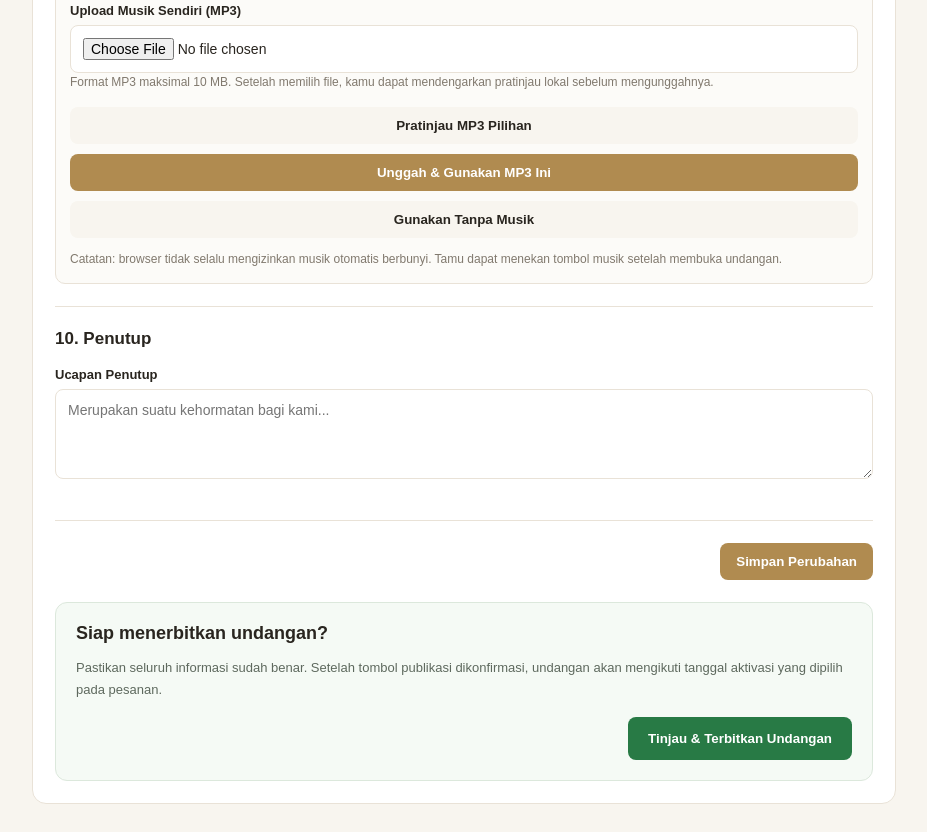
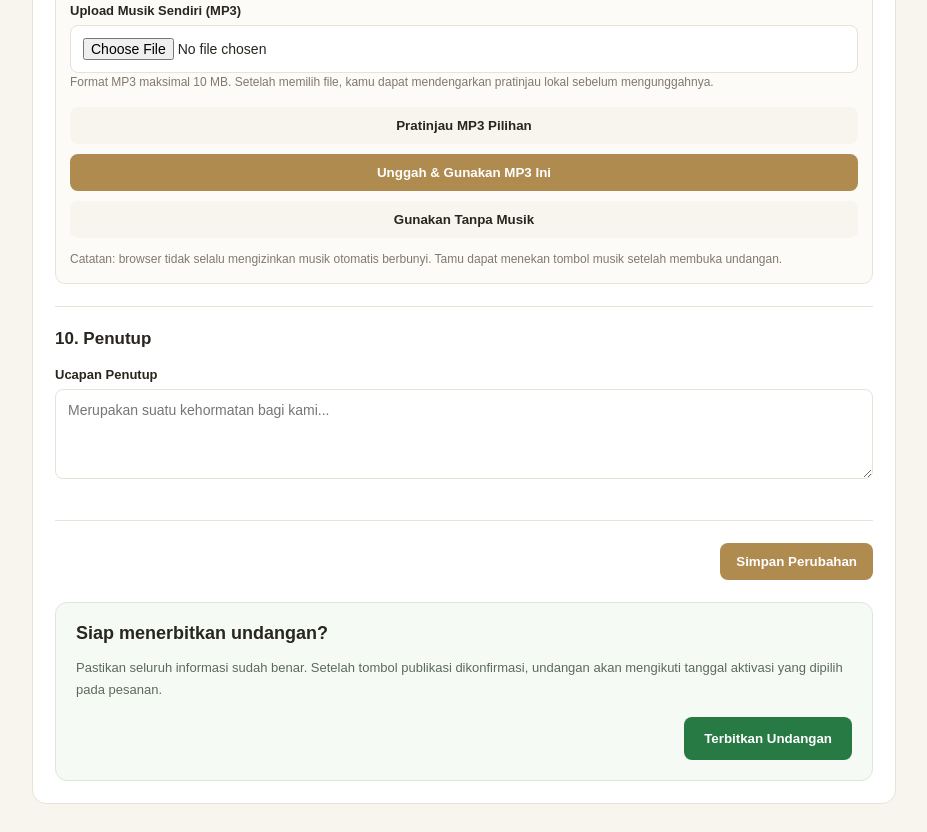
Before and after one commit to ihilmana-spec/sahdong, a plain HTML site: page public/editor-undangan.html in a window 1280 px wide. Shown: the part 4357-5189 px from the top of the page, without its empty margins (176-1103 px from the left). Drawn offline with Linux system fonts and the light colour scheme.

Commit message:
Update editor-undangan.html

```diff
--- a/public/editor-undangan.html
+++ b/public/editor-undangan.html
@@ -605,7 +605,7 @@ input:focus,textarea:focus,select:focus {
         <div class="publish-actions">
           <button class="btn-publish" id="publishButton"
             onclick="publishInvitation()">
-            Tinjau & Terbitkan Undangan
+            Terbitkan Undangan
           </button>
         </div>
       </div>
```
